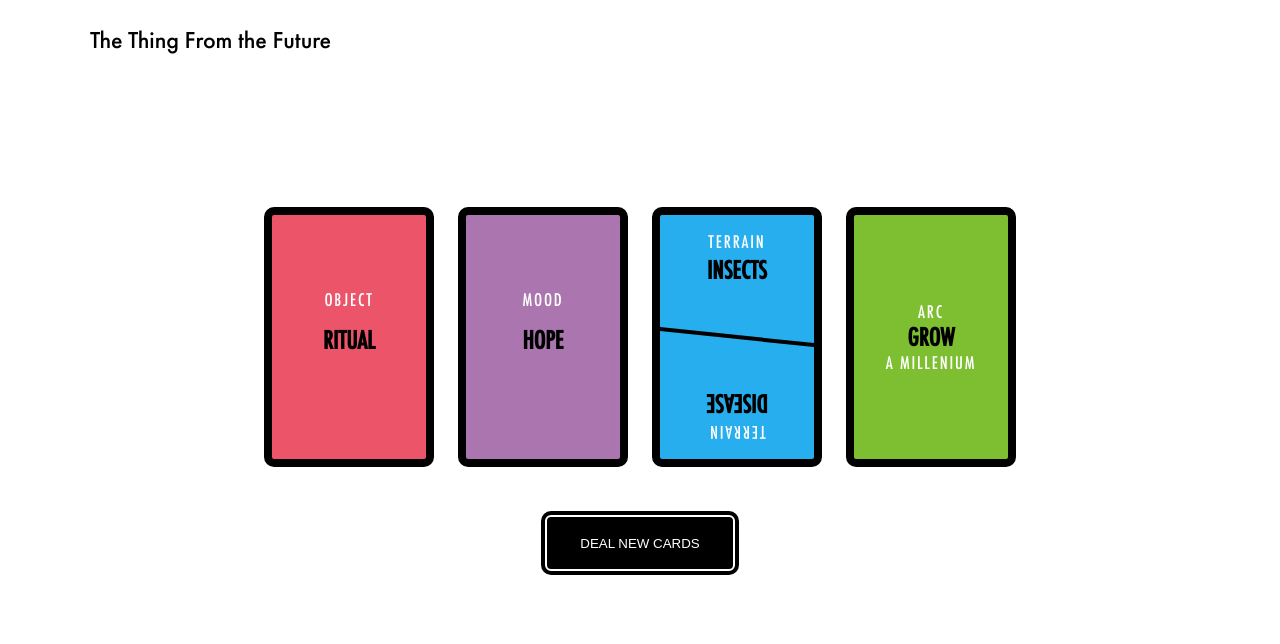
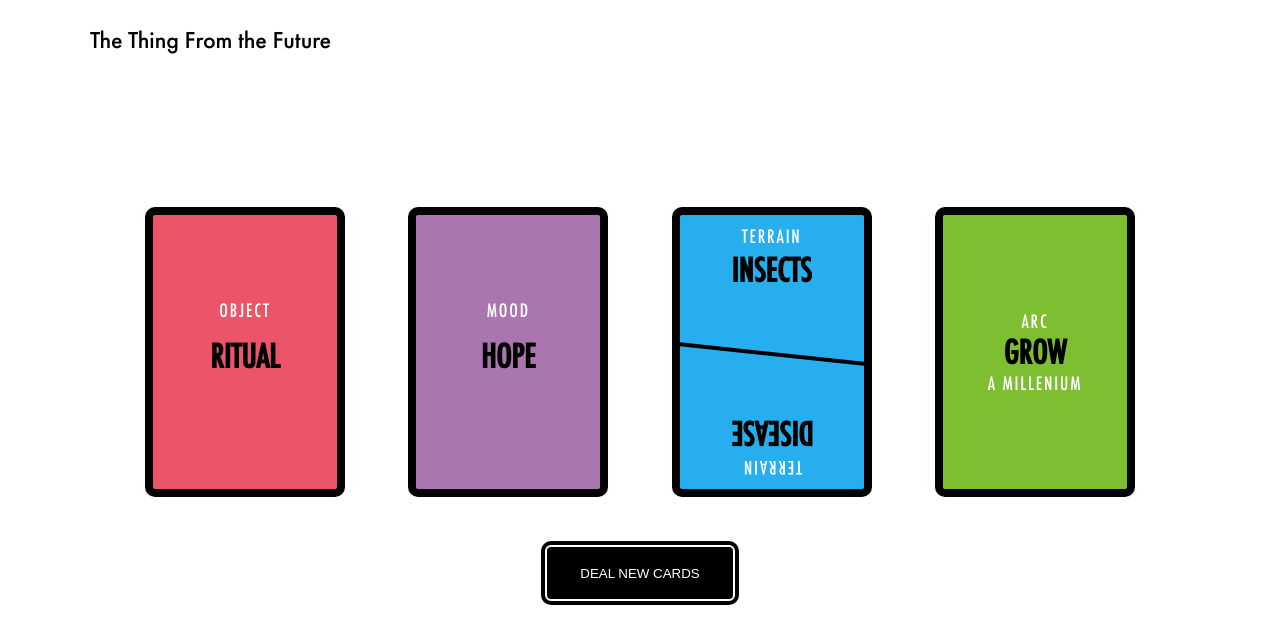
Before and after one commit to DaveCoded/thing-from-the-future, a Next.js app: page /play in a window 1280 px wide. Shown: the top 644 px of the page. Built offline with nearby package versions, Linux system fonts and the light colour scheme.

Commit message:
feat: style Terrain card again

```diff
--- a/components/BaseCard.module.css
+++ b/components/BaseCard.module.css
@@ -2,8 +2,8 @@
     font-family: 'Futura Condensed';
     text-align: center;
     text-transform: uppercase;
-    height: 260px;
-    width: 170px;
+    height: 290px;
+    width: 200px;
     border: 8px solid black;
     border-radius: 10px;
     display: flex;
@@ -15,10 +15,10 @@
 .BaseCard p {
     font-family: 'Futura Condensed';
     color: white;
-    font-size: 17px;
+    font-size: 1.125rem;
     letter-spacing: 1.8px;
 }
 
 .BaseCard h3 {
-    font-size: 24px;
+    font-size: 2rem;
 }
--- a/components/TerrainCard.tsx
+++ b/components/TerrainCard.tsx
@@ -6,7 +6,7 @@ interface Props {
     value2: string
 }
 
-const TRANSLATE_TOP = '50px'
+const PX_FROM_EDGE = '10px'
 
 const TerrainCard = ({ value1, value2 }: Props) => {
     const isWildard = [value1, value2].includes('wildcard')
@@ -33,21 +33,39 @@ const TerrainCard = ({ value1, value2 }: Props) => {
 
     return (
         <BaseCard backgroundColor="#27AEEE">
-            <div style={{ position: 'relative', top: `-${TRANSLATE_TOP}` }}>
+            <div
+                style={{
+                    position: 'relative',
+                    width: '100%',
+                    height: '100%',
+                    display: 'flex',
+                    justifyContent: 'center'
+                }}
+            >
+                <div style={{ position: 'absolute', top: PX_FROM_EDGE }}>
                     <p style={{ marginBottom: '3px' }}>Terrain</p>
                     <h3>{value1}</h3>
                 </div>
                 <div
                     style={{
+                        position: 'absolute',
+                        top: '50%',
                         backgroundColor: 'black',
                         width: '100%',
                         height: '4px',
                         transform: 'skewY(6deg)'
                     }}
                 />
-            <div style={{ position: 'relative', top: TRANSLATE_TOP, transform: 'rotate(180deg)' }}>
+                <div
+                    style={{
+                        position: 'relative',
+                        bottom: PX_FROM_EDGE,
+                        transform: 'rotate(180deg)'
+                    }}
+                >
                     <p style={{ marginBottom: '3px' }}>Terrain</p>
                     <h3>{value2}</h3>
+                </div>
             </div>
         </BaseCard>
     )
--- a/pages/play.tsx
+++ b/pages/play.tsx
@@ -46,34 +46,15 @@ export default function Play() {
                 <div
                     style={{
                         display: 'flex',
-                        justifyContent: 'center',
+                        justifyContent: 'space-between',
+                        width: '90%',
                         margin: '8rem 0 3rem 0'
                     }}
                 >
-                    <div
-                        style={{
-                            marginRight: '24px'
-                        }}
-                    >
-                        <ObjectCard value={objectValue} />
-                    </div>
-                    <div
-                        style={{
-                            marginRight: '24px'
-                        }}
-                    >
-                        <MoodCard value={moodValue} />
-                    </div>
-                    <div
-                        style={{
-                            marginRight: '24px'
-                        }}
-                    >
-                        <TerrainCard value1={terrainValue1} value2={terrainValue2} />
-                    </div>
-                    <div>
-                        <ArcCard value={arcValue} duration={arcDuration} />
-                    </div>
+                    <ObjectCard value={objectValue} />
+                    <MoodCard value={moodValue} />
+                    <TerrainCard value1={terrainValue1} value2={terrainValue2} />
+                    <ArcCard value={arcValue} duration={arcDuration} />
                 </div>
                 <button className="generate-button" onClick={generateNewPlayerCards}>
                     Deal new cards
--- a/styles/Home.module.css
+++ b/styles/Home.module.css
@@ -84,9 +84,6 @@
     margin-bottom: 1.2rem;
 }
 
-.howToPlay {
-}
-
 .code {
     background: #fafafa;
     border-radius: 5px;
```
Lines whose indentation alone changed are shown as unchanged.
